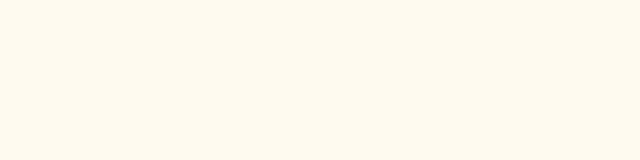
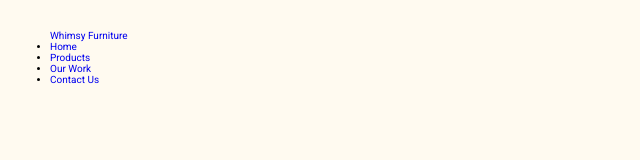
Before and after one commit to khassanboi/small-projects, a plain HTML site: page furniture-store/index.html in a window 1280 px wide. Shown: the whole page, without its empty margins (0-640 px from the left). Drawn offline with Linux system fonts and the light colour scheme.

Commit message:
furniture store: create navbar html

```diff
--- a/furniture-store/index.html
+++ b/furniture-store/index.html
@@ -13,5 +13,29 @@
     <link rel="stylesheet" href="./css/main.css" />
     <title>Whimsy Furniture Store</title>
   </head>
-  <body></body>
+  <body>
+    <nav class="navbar">
+      <a href="/" class="navbar__logo"> Whimsy Furniture </a>
+      <ul class="navbar__list">
+        <li class="navbar__list-item">
+          <a href="/" class="navbar__list-item-link">Home</a>
+        </li>
+        <li class="navbar__list-item">
+          <a href="/pages/products.html" class="navbar__list-item-link"
+            >Products</a
+          >
+        </li>
+        <li class="navbar__list-item">
+          <a href="/pages/our-work.html" class="navbar__list-item-link"
+            >Our Work</a
+          >
+        </li>
+        <li class="navbar__list-item">
+          <a href="/pages/contact-us.html" class="navbar__list-item-link"
+            >Contact Us</a
+          >
+        </li>
+      </ul>
+    </nav>
+  </body>
 </html>
```
